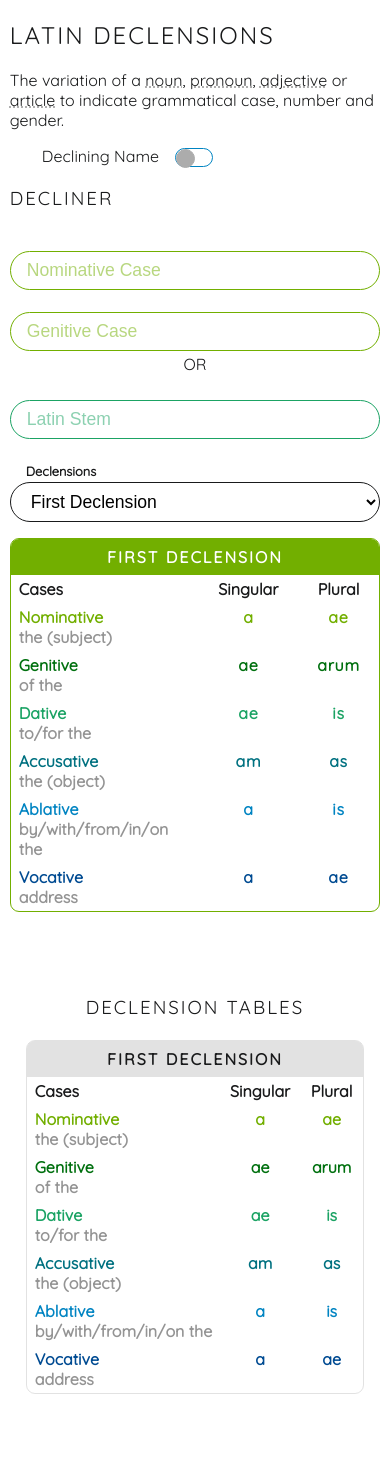
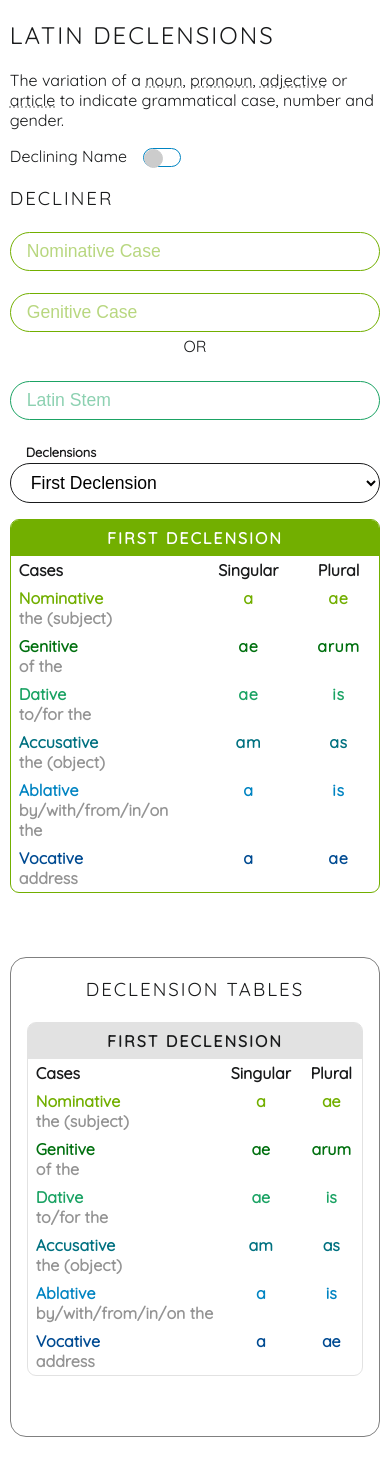
Before and after one commit to blinkous/latin, a React (Create React App) app: page / in a window 390 px wide. Shown: the top 1476 px of the page. Built offline with nearby package versions, Linux system fonts and the light colour scheme.

Commit message:
fixed some response cleaned up a bit

```diff
--- a/src/index.css
+++ b/src/index.css
@@ -1,6 +1,11 @@
+:root {
+  overflow-x: hidden;
+}
+
 * {
   box-sizing: border-box;
 }
+
 body {
   margin: 0;
   font-family: "Quicksand", sans-serif;
@@ -10,12 +15,12 @@ body {
   --background-main: white;
   --foreground-main: var(--dark-gray);
   --dark-gray: rgb(25, 26, 27);
-  --accent-1: rgb(175, 0, 146);
-  --accent-2: rgb(104, 0, 223);
-  --accent-3: rgb(0, 135, 219);
-  --accent-4: rgb(0, 160, 125);
-  --accent-5: rgb(146, 141, 0);
-  --accent-6: rgb(146, 68, 0);
+  --pink: rgb(175, 0, 146);
+  --purple: rgb(104, 0, 223);
+  --blue: rgb(0, 135, 219);
+  --green: rgb(0, 160, 125);
+  --yellow: rgb(146, 141, 0);
+  --orange: rgb(146, 68, 0);
 
   --green-palette-1: rgb(114, 175, 0);
   --green-palette-2: rgb(0, 112, 15);
@@ -34,10 +39,3 @@ body {
   background: var(--background-main);
   color: var(--foreground-main);
 }
-
-@media (prefers-color-scheme: dark) {
-  body {
-    /* --background-main: var(--dark-gray); */
-    /* --foreground-main: white; */
-  }
-}
--- a/src/js/declensions.js
+++ b/src/js/declensions.js
@@ -78,7 +78,6 @@ export const declensions = {
       singular: "o",
       plural: "is",
     },
-    /* Fix this in declining */
     vocative: {
       singular: "e",
       plural: "i",
@@ -106,7 +105,6 @@ export const declensions = {
       singular: "o",
       plural: "is",
     },
-    /* Fix this in declining */
     vocative: {
       singular: "e",
       plural: "a",
@@ -293,7 +291,6 @@ export const declensions_special = {
       singular: "ō",
       plural: "īs",
     },
-    /* Fix this in declining */
     vocative: {
       singular: "e",
       plural: "ī",
@@ -321,7 +318,6 @@ export const declensions_special = {
       singular: "ō",
       plural: "īs",
     },
-    /* Fix this in declining */
     vocative: {
       singular: "e",
       plural: "a",
--- a/src/styles/App.css
+++ b/src/styles/App.css
@@ -5,31 +5,29 @@
   --accent-4: var(--green-palette-4);
   --accent-5: var(--green-palette-5);
   --accent-6: var(--green-palette-6);
-  display: grid;
-  grid-template-columns: 2fr minmax(27rem, 1fr);
-  grid-auto-rows: auto;
+  display: block;
   width: 100%;
+  margin: auto;
 }
 
 .header,
 .decliner,
 .is-name-container {
-  grid-column: 1;
   margin-left: 2rem;
-}
-
-.header p {
-  /* margin-bottom: 0; */
+  width: calc(100% - 31rem);
 }
 
 .ref-tables {
-  height: 100vh;
+  --margin: 1rem;
+  height: calc(100vh - var(--margin) * 2);
+  position: fixed;
+  top: var(--margin);
+  right: var(--margin);
   overflow: scroll;
   text-align: center;
-  /* background: var(--accent-3); */
-  position: fixed;
-  top: 0;
-  right: 0;
+  border-radius: 1rem;
+  overflow: scroll;
+  border: 1px solid grey;
 }
 
 .slider {
@@ -53,7 +51,7 @@
 }
 
 .slider-dot {
-  --accent: rgb(172, 172, 172);
+  --accent: rgb(204, 204, 204);
   background: var(--accent);
   height: var(--size);
   width: var(--size);
@@ -123,12 +121,22 @@
 
 @media (max-width: 1024px) {
   #home {
-    display: block;
+    width: 95%;
   }
+
+  .header,
+  .decliner,
+  .is-name-container {
+    margin-left: 0;
+    width: 100%;
+  }
+
   .ref-tables {
     position: relative;
+    top: 0;
+    right: 0;
     height: 30rem;
-    margin-top: 3rem;
+    margin: 3rem auto;
   }
 
   .tables-container {
@@ -152,7 +160,6 @@
 @media (max-width: 768px) {
   #home {
     width: 95%;
-    margin: auto;
     min-width: 300px;
   }
 
--- a/src/styles/Decliner.css
+++ b/src/styles/Decliner.css
@@ -1,8 +1,23 @@
+.decliner {
+  display: grid;
+  grid-template-rows: auto;
+  grid-template-columns: 1fr 1fr;
+  gap: 0 2%;
+}
+
+.decliner .heading {
+  margin-bottom: 0;
+}
+
+.decliner-form,
+.decliner .declension-table {
+  grid-row: 2;
+}
+
 .decliner-form {
   min-width: 10rem;
-  width: 40%;
   display: inline-block;
-  margin-right: 2rem;
+  grid-column: 1;
 }
 
 .decliner-group {
@@ -82,6 +97,9 @@
   display: inline-block;
   margin: 0;
   margin-top: 1.2rem;
+  grid-column: 2;
+  width: 100%;
+  min-width: 20rem;
   --accent: var(--accent-1);
 }
 
@@ -91,7 +109,17 @@
   z-index: 0;
 }
 
+.decliner .case-column,
+.decliner .singular-column,
+.decliner .plural-column {
+  width: 1%;
+}
+
 @media (max-width: 768px) {
+  .decliner {
+    display: block;
+  }
+
   .decliner-form {
     width: 100%;
   }
@@ -100,10 +128,4 @@
     width: 100%;
     margin: 1rem 0;
   }
-
-  .decliner .case-column,
-  .decliner .singular-column,
-  .decliner .plural-column {
-    width: 1%;
-  }
 }
```
